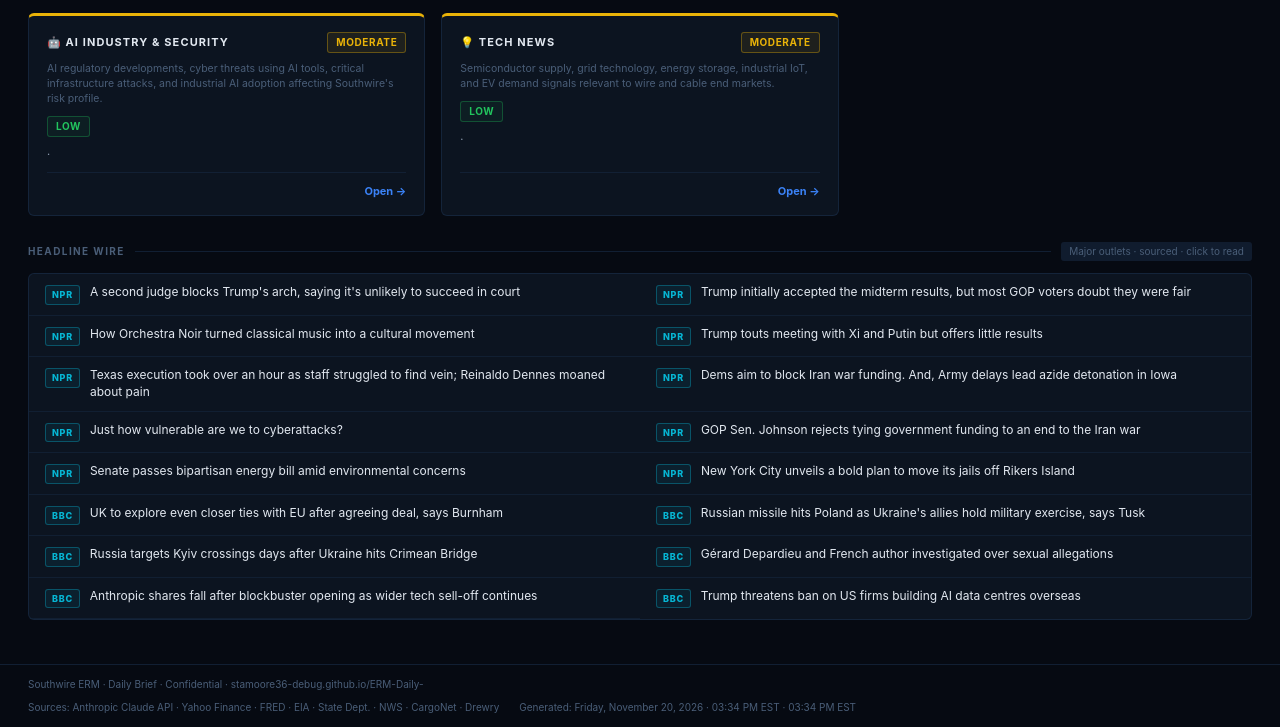
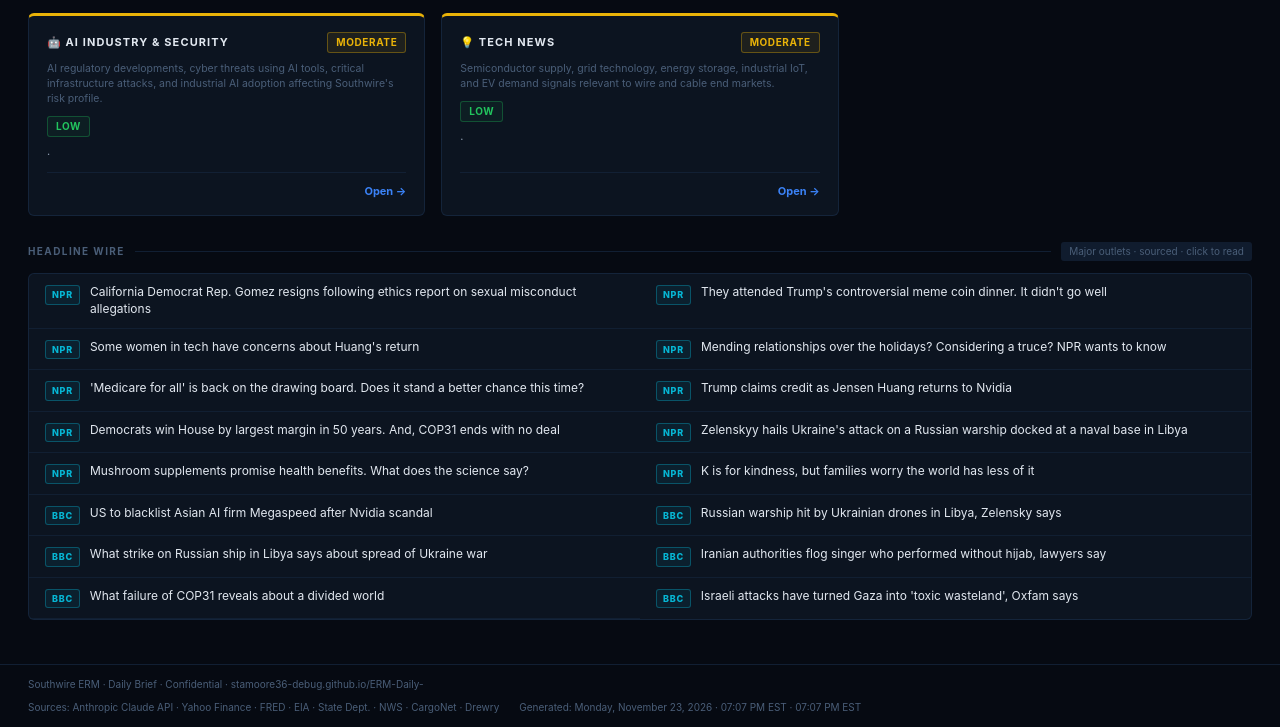
Before and after one commit to stamoore36-debug/ERM-Daily-, a plain HTML site: page index.html in a window 1280 px wide. Shown: the part 1301-2028 px from the top of the page. Drawn offline with Linux system fonts and the light colour scheme.

Commit message:
ERM Daily Brief: 2026-11-24 00:08 UTC

```diff
--- a/index.html
+++ b/index.html
@@ -203,9 +203,9 @@ button{font-family:inherit;cursor:pointer;}
 
 <script>window.__D = {
   "meta": {
-    "date": "Friday, November 20, 2026 · 03:34 PM EST",
-    "dateShort": "Nov 20, 2026",
-    "runTime": "03:34 PM EST",
+    "date": "Monday, November 23, 2026 · 07:07 PM EST",
+    "dateShort": "Nov 23, 2026",
+    "runTime": "07:07 PM EST",
     "posture": "ELEVATED",
     "postureSev": "high",
     "counts": {
@@ -219,7 +219,7 @@ button{font-family:inherit;cursor:pointer;}
     {
       "category": "US Equities",
       "name": "S&P 500",
-      "value": "6,916.29",
+      "value": "7,237.17",
       "unit": "Index · daily close",
       "note": "Broad equity risk-on/risk-off signal. High VIX or S&P drawdown signals demand risk for Southwire construction end markets.",
       "change": "▼ 0.00% day-over-day",
@@ -229,8 +229,8 @@ button{font-family:inherit;cursor:pointer;}
     {
       "category": "Energy",
       "name": "Brent Crude",
-      "value": "$90.00 /bbl",
-      "unit": "WTI $83.58 /bbl",
+      "value": "$86.81 /bbl",
+      "unit": "WTI $80.44 /bbl",
       "note": "Energy costs affect Southwire manufacturing and logistics. Sustained Brent >$90 pressures freight and resin input costs.",
       "change": "▼ 0.00% day-over-day",
       "changeSev": "good",
@@ -239,8 +239,8 @@ button{font-family:inherit;cursor:pointer;}
     {
       "category": "Critical Input",
       "name": "Copper (LME)",
-      "value": "$5.46 /lb",
-      "unit": "($12,038 /MT) · LME spot",
+      "value": "$5.59 /lb",
+      "unit": "($12,322 /MT) · LME spot",
       "note": "Primary raw material. Copper content of wire drives COGS. Sustained elevation compresses margin unless hedged or repriced.",
       "change": "▼ 0.00% day-over-day",
       "changeSev": "good",
@@ -249,7 +249,7 @@ button{font-family:inherit;cursor:pointer;}
     {
       "category": "Critical Input",
       "name": "Aluminum (LME)",
-      "value": "$2,772.50 /lb",
+      "value": "$2,813.00 /lb",
       "unit": "LME spot · Midwest premium add",
       "note": "Key input for aluminum wire and cable. Price signals secondary cost pressure and hedge calendar triggers.",
       "change": "▼ 0.00% day-over-day",
@@ -269,7 +269,7 @@ button{font-family:inherit;cursor:pointer;}
     {
       "category": "Volatility",
       "name": "VIX",
-      "value": "35.46",
+      "value": "26.62",
       "unit": "CBOE Volatility Index",
       "note": "Equity market fear gauge. VIX >25 indicates risk-off environment; monitor customer demand signals and receivables.",
       "change": "▼ 0.00% day-over-day",
@@ -279,7 +279,7 @@ button{font-family:inherit;cursor:pointer;}
     {
       "category": "Macro",
       "name": "Natural Gas",
-      "value": "$3.760 /MMBtu",
+      "value": "$3.534 /MMBtu",
       "unit": "Henry Hub futures",
       "note": "Energy input for manufacturing and logistics. Sustained elevation pressures margin. Drives residential heating demand indirectly.",
       "change": "▼ 0.00% day-over-day",
@@ -289,7 +289,7 @@ button{font-family:inherit;cursor:pointer;}
     {
       "category": "Safe Haven",
       "name": "Gold",
-      "value": "$3,517 /oz",
+      "value": "$3,628 /oz",
       "unit": "COMEX spot",
       "note": "Risk sentiment indicator. Gold >$3,000 with VIX elevation signals macro uncertainty that may dampen CapEx spending by customers.",
       "change": "▼ 0.00% day-over-day",
@@ -300,15 +300,11 @@ button{font-family:inherit;cursor:pointer;}
   "charts": [
     {
       "name": "S&P 500 · 30d",
-      "value": "6,916.29",
+      "value": "7,237.17",
       "chg": "0.0%",
       "bad": false,
-      "range": "30d range: 6,916.29 – 7,757.17",
+      "range": "30d range: 6,910.39 – 7,743.98",
       "pts": [
-        7712.5698,
-        7757.1699,
-        7663.4302,
-        7623.6802,
         7676.77,
         7722.6001,
         7743.98,
@@ -328,19 +324,17 @@ button{font-family:inherit;cursor:pointer;}
         7340.5298,
         7323.6299,
         7175.8301,
-        6916.29
+        6910.3901,
+        7237.1699
       ]
     },
     {
       "name": "Brent Crude · 30d",
-      "value": "90.00",
+      "value": "86.81",
       "chg": "0.0%",
       "bad": true,
-      "range": "30d range: 90.00 – 117.64",
+      "range": "30d range: 86.81 – 117.64",
       "pts": [
-        108.79,
-        108.82,
-        113.17,
         116.72,
         115.81,
         113.88,
@@ -361,19 +355,17 @@ button{font-family:inherit;cursor:pointer;}
         93.14,
         91.95,
         91.98,
-        90.0
+        92.57,
+        86.81
       ]
     },
     {
       "name": "Gold · 30d",
-      "value": "3,517.40",
+      "value": "3,628.20",
       "chg": "0.0%",
       "bad": false,
-      "range": "30d range: 3,517.30 – 4,150.00",
+      "range": "30d range: 3,515.40 – 4,114.50",
       "pts": [
-        4142.6001,
-        4150.0,
-        4060.3999,
         4007.8999,
         4038.3999,
         4074.6001,
@@ -394,19 +386,17 @@ button{font-family:inherit;cursor:pointer;}
         3864.2,
         3741.8999,
         3685.5,
-        3517.3
+        3515.3999,
+        3628.3
       ]
     },
     {
       "name": "VIX · 30d",
-      "value": "35.46",
+      "value": "26.62",
       "chg": "0.0%",
       "bad": true,
-      "range": "30d range: 16.61 – 35.46",
+      "range": "30d range: 16.61 – 35.89",
       "pts": [
-        17.31,
-        16.68,
-        19.03,
         19.45,
         18.39,
         17.52,
@@ -427,19 +417,17 @@ button{font-family:inherit;cursor:pointer;}
         25.46,
         24.56,
         28.44,
-        35.46
+        35.89,
+        26.62
       ]
     },
     {
       "name": "Copper (LME) · 30d",
-      "value": "5.46",
+      "value": "5.59",
       "chg": "0.0%",
       "bad": true,
-      "range": "30d range: 5.46 – 6.64",
+      "range": "30d range: 5.48 – 6.64",
       "pts": [
-        6.5665,
-        6.543,
-        6.3625,
         6.476,
         6.508,
         6.622,
@@ -460,122 +448,123 @@ button{font-family:inherit;cursor:pointer;}
         5.976,
         5.6595,
         5.625,
-        5.4605
+        5.477,
+        5.5895
       ]
     }
   ],
   "wire": [
     {
       "outlet": "NPR",
-      "title": "A second judge blocks Trump's arch, saying it's unlikely to succeed in court",
-      "url": "https://www.npr.org/2026/11/20/nx-s1-6048675/trump-arch-blocked-arlington",
-      "summary": "A federal judge in Virginia said she will issue a preliminary injunction against Trump's arch, going a step further than the D.C. federal judge who temporarily blocked construction earlier this week.",
-      "pub_date": "Fri, 20 Nov 2026 13:25:09 -0500"
+      "title": "California Democrat Rep. Gomez resigns following ethics report on sexual misconduct allegations",
+      "url": "https://www.npr.org/2026/11/23/g-s1-155142/california-democrat-rep-gomez-resigns-following-ethics-report-on-sexual-misconduct-allegations",
+      "summary": "California Congressman Rep. Jimmy Gomez says he will resign after a House Ethics report concluded Gomez's actions violated House rules by \"making unwelcome sexual advances.\"",
+      "pub_date": "Mon, 23 Nov 2026 17:29:53 -0500"
     },
     {
       "outlet": "NPR",
-      "title": "Trump initially accepted the midterm results, but most GOP voters doubt they were fair",
-      "url": "https://www.npr.org/2026/11/20/nx-s1-6047605/midterm-election-distrust-republicans",
-      "summary": "Less than half of Republicans nationwide considered the midterm elections \"free and fair,\" according to new polling.",
-      "pub_date": "Fri, 20 Nov 2026 12:00:00 -0500"
+      "title": "They attended Trump's controversial meme coin dinner. It didn't go well",
+      "url": "https://www.npr.org/2026/11/23/nx-s1-6045883/they-attended-trumps-controversial-meme-coin-dinner-it-didnt-go-well",
+      "summary": "Trump held another meme coin dinner for top holders of his cryptocurrency — an event that has raised intense controversy. Here's an inside account from two guests who attended.",
+      "pub_date": "Mon, 23 Nov 2026 17:17:59 -0500"
     },
     {
       "outlet": "NPR",
-      "title": "How Orchestra Noir turned classical music into a cultural movement",
-      "url": "https://www.npr.org/2026/11/20/g-s1-154644/orchestra-noir-black-musical-tour-classical-music",
-      "summary": "Orchestra Noir is back on tour, selling out stages across the country and proving classical music can be anything you want it to be.",
-      "pub_date": "Fri, 20 Nov 2026 11:12:18 -0500"
+      "title": "Some women in tech have concerns about Huang's return",
+      "url": "https://www.npr.org/2026/11/23/nx-s1-6045799/how-some-women-in-tech-are-responding-to-jensen-huangs-return-to-nvidia",
+      "summary": "Women who have advocated for DEI in tech say Jensen Huang's return to NVIDIA as CEO sends a message that in Silicon Valley, all that matters is money. s",
+      "pub_date": "Mon, 23 Nov 2026 17:03:57 -0500"
     },
     {
       "outlet": "NPR",
-      "title": "Trump touts meeting with Xi and Putin but offers little results",
-      "url": "https://www.npr.org/2026/11/20/nx-s1-6047594/trump-asia-trip-xi-putin-press-conference",
-      "summary": "At a White House press conference Friday, Trump offered little in actual results of the meetings, beyond a joint statement on unity over some issues.",
-      "pub_date": "Fri, 20 Nov 2026 10:00:00 -0500"
+      "title": "Mending relationships over the holidays? Considering a truce? NPR wants to know",
+      "url": "https://www.npr.org/2026/11/23/g-s1-155085/holidays-relationships-politics-dispute",
+      "summary": "Has a political or social issue broken down a relationship that was important to you? Can it be repaired? Tell us what's going on. You might be asked to participate in a possible upcoming segment on All Things Considered.",
+      "pub_date": "Mon, 23 Nov 2026 15:53:12 -0500"
     },
     {
       "outlet": "NPR",
-      "title": "Texas execution took over an hour as staff struggled to find vein; Reinaldo Dennes moaned about pain",
-      "url": "https://www.npr.org/2026/11/20/nx-s1-6048461/texas-execution-dennes-moaned-pain",
-      "summary": "The same day Dennes was given lethal injection, Florida carried out a record-breaking 20th execution of the year.",
-      "pub_date": "Fri, 20 Nov 2026 07:24:40 -0500"
+      "title": "'Medicare for all' is back on the drawing board. Does it stand a better chance this time?",
+      "url": "https://www.npr.org/2026/11/23/nx-s1-6047706/health-medicare-for-all-chances",
+      "summary": "Several newly elected Democratic U.S. senators campaigned on Medicare for All. Could this be the time it actually gets traction?",
+      "pub_date": "Mon, 23 Nov 2026 11:00:49 -0500"
     },
     {
       "outlet": "NPR",
-      "title": "Dems aim to block Iran war funding. And, Army delays lead azide detonation in Iowa",
-      "url": "https://www.npr.org/2026/11/20/g-s1-154582/up-first-newsletter-democrats-iran-war-trump-xi-jinping-iowa-army",
-      "summary": "Congress needs to pass a funding measure to avoid a shutdown next month, providing Dems an opportunity to leverage power. And, the Army says waiting to detonate lead azide could become dangerous.",
-      "pub_date": "Fri, 20 Nov 2026 07:04:57 -0500"
+      "title": "Trump claims credit as Jensen Huang returns to Nvidia",
+      "url": "https://www.npr.org/2026/11/23/nx-s1-6050910/nvidias-jensen-huang-trump",
+      "summary": "President Trump endorsed the announcement, calling it essential for the success of the company and the economy. He added that the government does not see Jensen's return as a national security risk.",
+      "pub_date": "Mon, 23 Nov 2026 09:53:41 -0500"
     },
     {
       "outlet": "NPR",
-      "title": "Just how vulnerable are we to cyberattacks?",
-      "url": "https://www.npr.org/sections/planet-money/2026/11/20/nx-s1-6047750/just-how-vulnerable-are-we-to-cyberattacks",
-      "summary": "In a week of outages, we're thinking about the rising threat of AI-powered cyberattacks. But sometimes, it's not the most sophisticated attack that's concerning, but the easy targets buried in old software.",
-      "pub_date": "Fri, 20 Nov 2026 07:00:00 -0500"
+      "title": "Democrats win House by largest margin in 50 years. And, COP31 ends with no deal",
+      "url": "https://www.npr.org/2026/11/23/g-s1-155021/up-first-newsletter-midterms-house-ai-stocks-poland-nato-cop31",
+      "summary": "Democrats have currently flipped 47 House seats and could flip 49 total. And, climate change talks at COP31 ran two days longer than expected, becoming the longest conference in the summit's history.",
+      "pub_date": "Mon, 23 Nov 2026 07:42:03 -0500"
     },
     {
       "outlet": "NPR",
-      "title": "GOP Sen. Johnson rejects tying government funding to an end to the Iran war",
-      "url": "https://www.npr.org/2026/11/20/nx-s1-6047473/iran-war-funding-congress",
-      "summary": "\"We're not going to shut down the war,\" Sen. Ron Johnson said as Republicans and Democrats struggle to reach a government funding deal.",
-      "pub_date": "Fri, 20 Nov 2026 06:37:35 -0500"
+      "title": "Zelenskyy hails Ukraine's attack on a Russian warship docked at a naval base in Libya",
+      "url": "https://www.npr.org/2026/11/23/g-s1-155017/ukraine-attack-russian-warship-libya",
+      "summary": "Ukraine carried out an attack on a Russian warship moored at a port in Libya, President Volodymyr Zelenskyy said, claiming that sea drones sank the navy vessel in a surprise assault.",
+      "pub_date": "Mon, 23 Nov 2026 05:16:33 -0500"
     },
     {
       "outlet": "NPR",
-      "title": "Senate passes bipartisan energy bill amid environmental concerns",
-      "url": "https://www.npr.org/2026/11/20/g-s1-154579/senate-bipartisan-energy-bill",
-      "summary": "As Americans struggle with rising energy costs and increased demand driven by AI, the Senate passed a bipartisan bill that will speed up the approval process for data centers and power plants.",
-      "pub_date": "Fri, 20 Nov 2026 06:00:28 -0500"
+      "title": "Mushroom supplements promise health benefits. What does the science say?",
+      "url": "https://www.npr.org/2026/11/23/nx-s1-6047791/mushroom-supplements-health-research",
+      "summary": "Wellness influencers say mushroom supplements can help with your gut health, focus and immune system. Here is where research suggests there are some links.",
+      "pub_date": "Mon, 23 Nov 2026 05:00:00 -0500"
     },
     {
       "outlet": "NPR",
-      "title": "New York City unveils a bold plan to move its jails off Rikers Island",
-      "url": "https://www.npr.org/2026/11/20/nx-s1-5981356/new-york-city-rikers-jail-plans-germany-prison-model",
-      "summary": "New York City officials are moving forward with plans to close Rikers, the city's main jail complex, after years of discussion. The jail has been plagued by assaults and inmate deaths.",
-      "pub_date": "Fri, 20 Nov 2026 05:00:00 -0500"
+      "title": "K is for kindness, but families worry the world has less of it",
+      "url": "https://www.npr.org/2026/11/23/nx-s1-6035702/kindness-kids-sesame-street-parents-survey",
+      "summary": "A decade after first asking families about kindness, Sesame Workshop asked parents similar questions. They responded that their kids are getting kinder even as the wider world becomes less so.",
+      "pub_date": "Mon, 23 Nov 2026 05:00:00 -0500"
     },
     {
       "outlet": "BBC",
-      "title": "UK to explore even closer ties with EU after agreeing deal, says Burnham",
-      "url": "https://www.bbc.co.uk/news/articles/c6jreyqgw4e9o?at_medium=RSS&at_campaign=rss",
-      "summary": "The UK-EU deal agreed on Friday covers British food exports, emissions trading and a youth experience scheme.",
-      "pub_date": "Fri, 20 Nov 2026 17:49:48 GMT"
+      "title": "US to blacklist Asian AI firm Megaspeed after Nvidia scandal",
+      "url": "https://www.bbc.co.uk/news/articles/cv98xpg5dg5zo?at_medium=RSS&at_campaign=rss",
+      "summary": "Megaspeed has been accused of funneling AI chips to China after a former executive's affair with Jensen Huang became public.",
+      "pub_date": "Mon, 23 Nov 2026 23:16:08 GMT"
     },
     {
       "outlet": "BBC",
-      "title": "Russian missile hits Poland as Ukraine's allies hold military exercise, says Tusk",
-      "url": "https://www.bbc.co.uk/news/articles/cqx2x9dklxnro?at_medium=RSS&at_campaign=rss",
-      "summary": "Nobody was hurt and no damage has been reported, but Warsaw described the incident as a \"provocation\" from Moscow.",
-      "pub_date": "Fri, 20 Nov 2026 16:54:29 GMT"
+      "title": "Russian warship hit by Ukrainian drones in Libya, Zelensky says",
+      "url": "https://www.bbc.co.uk/news/articles/cr894gjz0j0yo?at_medium=RSS&at_campaign=rss",
+      "summary": "The Kremlin warns of an \"escalation of tensions in the region\", but declines to comment directly on the attacks in Libya.",
+      "pub_date": "Mon, 23 Nov 2026 15:41:23 GMT"
     },
     {
       "outlet": "BBC",
-      "title": "Russia targets Kyiv crossings days after Ukraine hits Crimean Bridge",
-      "url": "https://www.bbc.co.uk/news/articles/c6x29gn4pdn9o?at_medium=RSS&at_campaign=rss",
-      "summary": "Russia launched one of its biggest air attacks yet as it rejected the prospect of security guarantees for Ukraine.",
-      "pub_date": "Fri, 20 Nov 2026 13:01:16 GMT"
+      "title": "What strike on Russian ship in Libya says about spread of Ukraine war",
+      "url": "https://www.bbc.co.uk/news/articles/cm894p88jzxpo?at_medium=RSS&at_campaign=rss",
+      "summary": "Ukraine's sinking of a Russian battleship at a port in Libya raises the stakes of the war a notch, writes Frank Gardner.",
+      "pub_date": "Mon, 23 Nov 2026 20:48:35 GMT"
     },
     {
       "outlet": "BBC",
-      "title": "Gérard Depardieu and French author investigated over sexual allegations",
-      "url": "https://www.bbc.co.uk/news/articles/c9ly43pj10mvo?at_medium=RSS&at_campaign=rss",
-      "summary": "A judicial investigation was launched after a complaint was filed last year over \"allegations of a sexual nature\".",
-      "pub_date": "Fri, 20 Nov 2026 19:45:20 GMT"
+      "title": "Iranian authorities flog singer who performed without hijab, lawyers say",
+      "url": "https://www.bbc.co.uk/news/articles/cq1j6585l5g6o?at_medium=RSS&at_campaign=rss",
+      "summary": "Parastoo Ahmadi, three musicians and a producer were reportedly given 74 lashes in Qom.",
+      "pub_date": "Mon, 23 Nov 2026 18:04:20 GMT"
     },
     {
       "outlet": "BBC",
-      "title": "Anthropic shares fall after blockbuster opening as wider tech sell-off continues",
-      "url": "https://www.bbc.co.uk/news/articles/c6808ym10vzgo?at_medium=RSS&at_campaign=rss",
-      "summary": "Other tech companies have also taken a hit as share markets broadly slump.",
-      "pub_date": "Fri, 20 Nov 2026 20:00:53 GMT"
+      "title": "What failure of COP31 reveals about a divided world",
+      "url": "https://www.bbc.co.uk/news/articles/cky970n83rvjo?at_medium=RSS&at_campaign=rss",
+      "summary": "Interests of oil-producing countries, a US boycott and a dispute over finance may have torpedoed climate talks.",
+      "pub_date": "Mon, 23 Nov 2026 17:24:25 GMT"
     },
     {
       "outlet": "BBC",
-      "title": "Trump threatens ban on US firms building AI data centres overseas",
-      "url": "https://www.bbc.co.uk/news/articles/cmde1lw9y54ko?at_medium=RSS&at_campaign=rss",
-      "summary": "The US president provided little detail on the potential policy, saying others in his team were hearing about it for the first time.",
-      "pub_date": "Fri, 20 Nov 2026 19:51:52 GMT"
+      "title": "Israeli attacks have turned Gaza into 'toxic wasteland', Oxfam says",
+      "url": "https://www.bbc.co.uk/news/articles/c8r4gzzxvxl3o?at_medium=RSS&at_campaign=rss",
+      "summary": "The report says there are signs of possible contamination across almost all of Gaza as a result of Israel's actions.",
+      "pub_date": "Mon, 23 Nov 2026 17:07:25 GMT"
     }
   ],
   "segments": [
@@ -591,7 +580,7 @@ button{font-family:inherit;cursor:pointer;}
           {
             "cat": "Wire Input",
             "name": "Copper (LME)",
-            "val": "$5.46 /lb",
+            "val": "$5.59 /lb",
             "unit": "LME spot",
             "note": "Primary cost driver",
             "chg": "0.00% day",
@@ -601,7 +590,7 @@ button{font-family:inherit;cursor:pointer;}
           {
             "cat": "Wire Input",
             "name": "Aluminum (LME)",
-            "val": "$2,772.50 /lb",
+            "val": "$2,813.00 /lb",
             "unit": "LME spot",
             "note": "Al wire and insulation",
             "chg": "0.00% day",
@@ -611,7 +600,7 @@ button{font-family:inherit;cursor:pointer;}
           {
             "cat": "Energy",
             "name": "WTI Crude",
-            "val": "$83.58 /bbl",
+            "val": "$80.44 /bbl",
             "unit": "NYMEX front month",
             "note": "Logistics and resin proxy",
             "chg": "0.00% day",
@@ -621,7 +610,7 @@ button{font-family:inherit;cursor:pointer;}
           {
             "cat": "Energy",
             "name": "Natural Gas",
-            "val": "$3.760 /MMBtu",
+            "val": "$3.534 /MMBtu",
             "unit": "Henry Hub",
             "note": "Manufacturing energy cost",
             "chg": "0.00% day",
@@ -840,7 +829,7 @@ button{font-family:inherit;cursor:pointer;}
           }
         ],
         "highRisk": [],
-        "updatedAt": "Nov 20, 2026",
+        "updatedAt": "Nov 23, 2026",
         "source": "U.S. State Dept.",
         "sourceUrl": "https://travel.state.gov"
       }
```
Also changed, not shown: data/data.json (+101 -112 lines).
